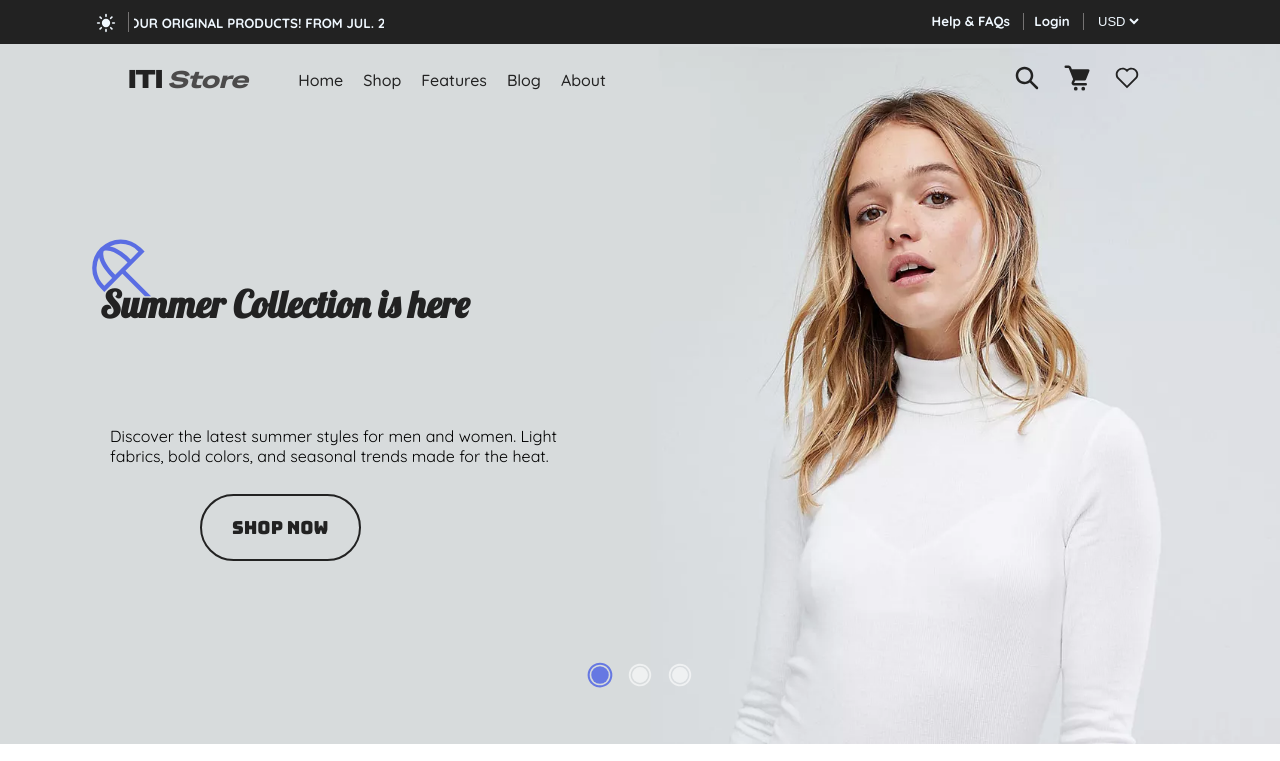
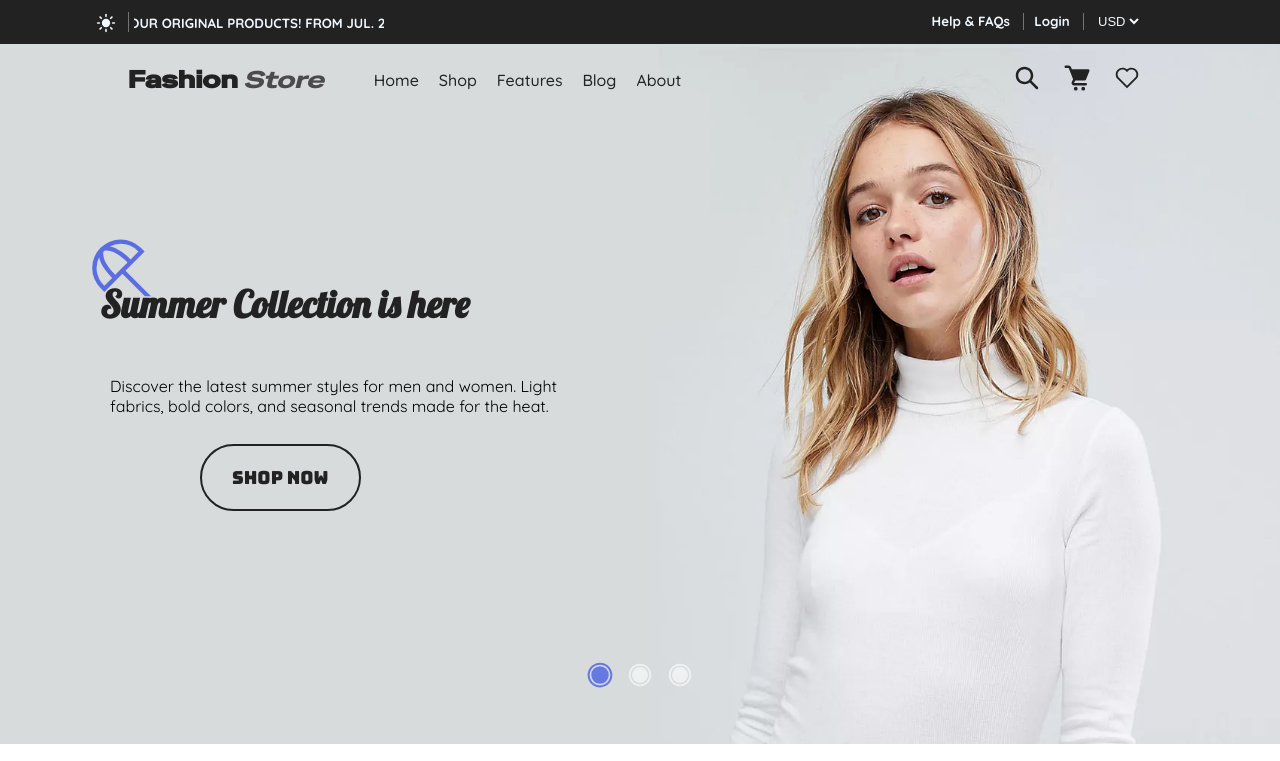
Before and after one commit to MahmoudG25/Fashion-Store-Vanilla-JS, a plain HTML site: page index.html in a window 1280 px wide. Shown: the top 761 px of the page. Drawn offline with Linux system fonts and the light colour scheme.

Commit message:
make ui better

```diff
--- a/index.html
+++ b/index.html
@@ -4,7 +4,9 @@
 <head>
     <meta charset="UTF-8">
     <meta name="viewport" content="width=device-width, initial-scale=1.0">
-    <title>ITI frontEnd Project</title>
+    <link rel="icon" href="./images/favicon.ico" type="image/x-icon">
+
+    <title>Fashion Store</title>
     <link rel="stylesheet" href="./stylesheets/style.css">
 </head>
 
@@ -72,7 +74,7 @@
                 <div class="navbar">
                     <div class="nav-left">
                         <div class="logo">
-                            <a href="#">ITI <span>Store</span></a>
+                            <a href="#">Fashion <span>Store</span></a>
                         </div>
                         <ul>
                             <li><a href="#home">Home</a></li>
--- a/stylesheets/style.css
+++ b/stylesheets/style.css
@@ -443,7 +443,7 @@ opacity: 1;
 
 .hero-subtext{
   position: absolute;
-  top: 350px;
+  top: 300px;
   left: 110px;
   max-width: 450px;
   font-family: "Quicksand", 'Gill Sans', 'Gill Sans MT', Calibri, 'Trebuchet MS', sans-serif;
@@ -459,7 +459,7 @@ opacity: 1;
 
 .hero-button{
   position: absolute;
-  top: 450px;
+  top: 400px;
   left: 200px;
   max-width: 400px;
 }
```
